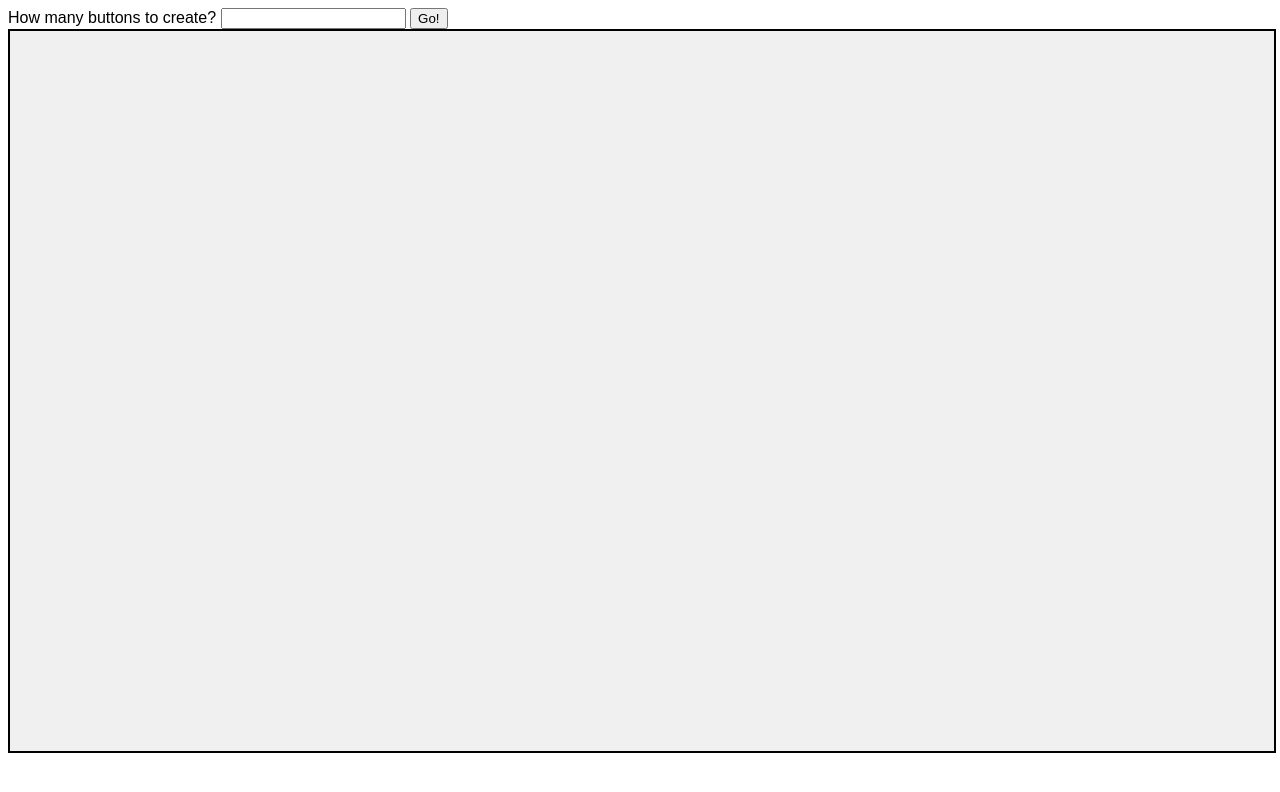
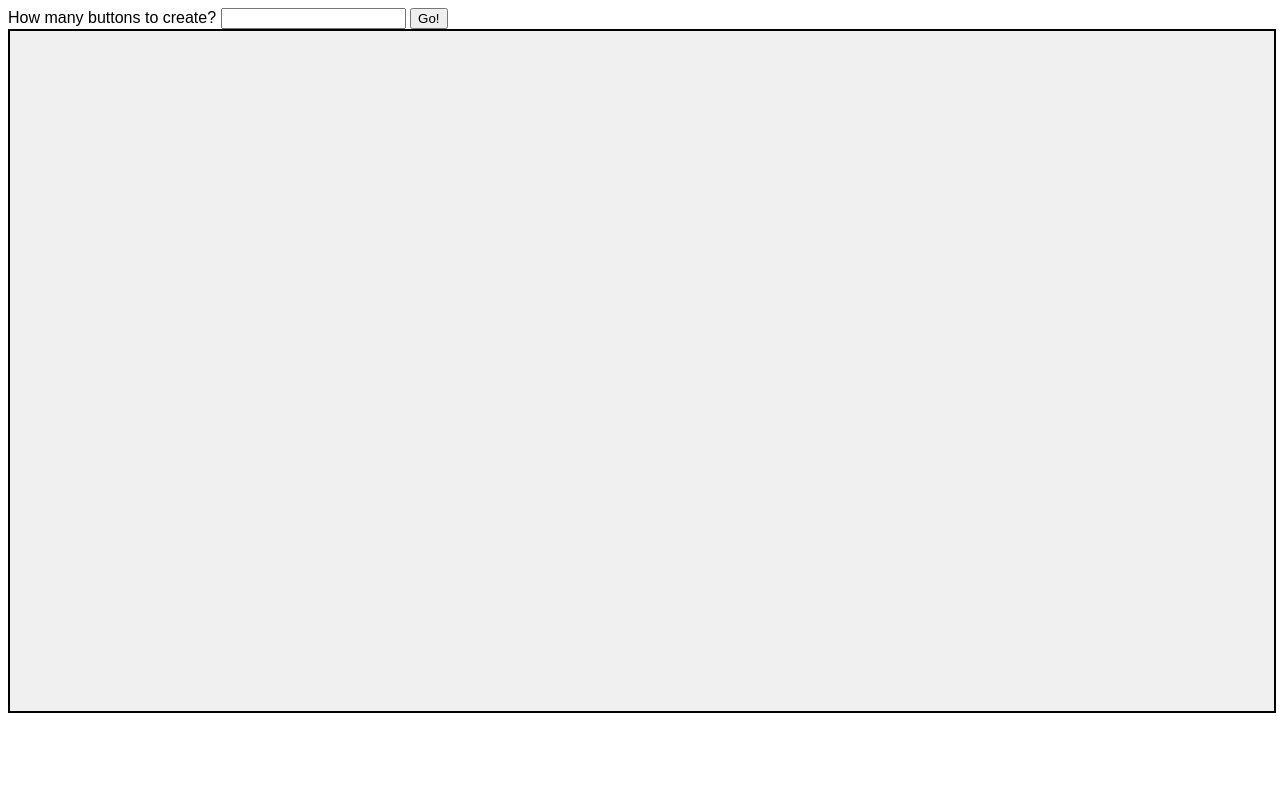
Before and after one commit to lrpick8/comp4537-lab0, a plain HTML site: page index.html in a window 1280 px wide. Drawn offline with Linux system fonts and the light colour scheme.

Commit message:
added comments to AppController.js, user.js and alterred the gameArea size slightly in style.css

```diff
--- a/css/style.css
+++ b/css/style.css
@@ -4,7 +4,7 @@ body {
 
 #gameArea {
     width: 100%;
-    height: 90vh;
+    height: 85vh;
     border: 2px solid #000;
     position: relative;
     background-color: #f0f0f0;
--- a/js/AppController.js
+++ b/js/AppController.js
@@ -1,4 +1,9 @@
+/*
+Class meant to control the overall application flow. Constructs the UI elements, initializes the game engine and
+matches the HTML elements to their respective event handlers. Contains initUI and startGame methods.
 
+Used ChatGPT to help write this class.
+*/
 import { STRINGS } from "../lang/messages/en/user.js";
 import { GameEngine } from "./GameEngine.js";
 import { NumberValidator } from "./NumberValidator.js";
--- a/lang/messages/en/user.js
+++ b/lang/messages/en/user.js
@@ -1,3 +1,8 @@
+/*
+All user-facing strings for the application in English.
+Can add to this list or create new files for other languages as needed.
+*/
+
 export const STRINGS = {
     LABEL_PROMPT: "How many buttons to create?",
     BTN_LABEL: "Go!",
```
